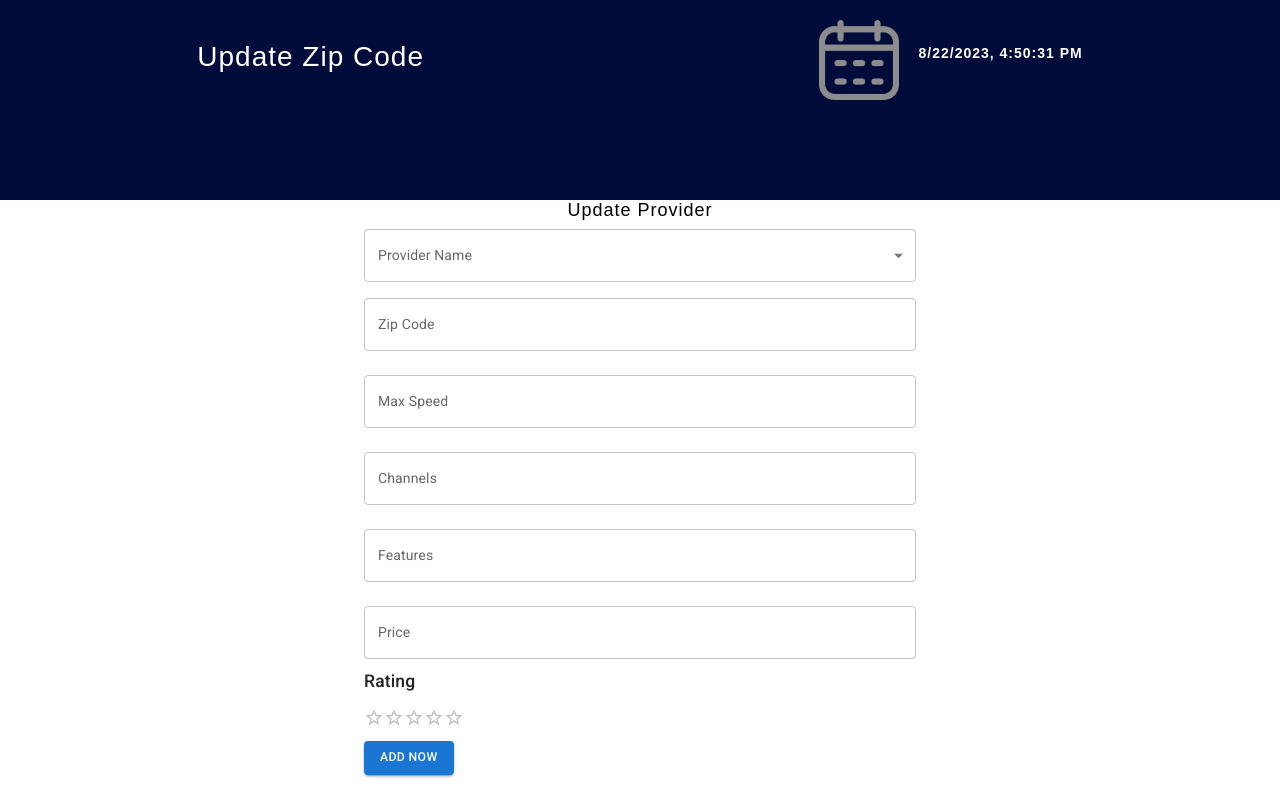
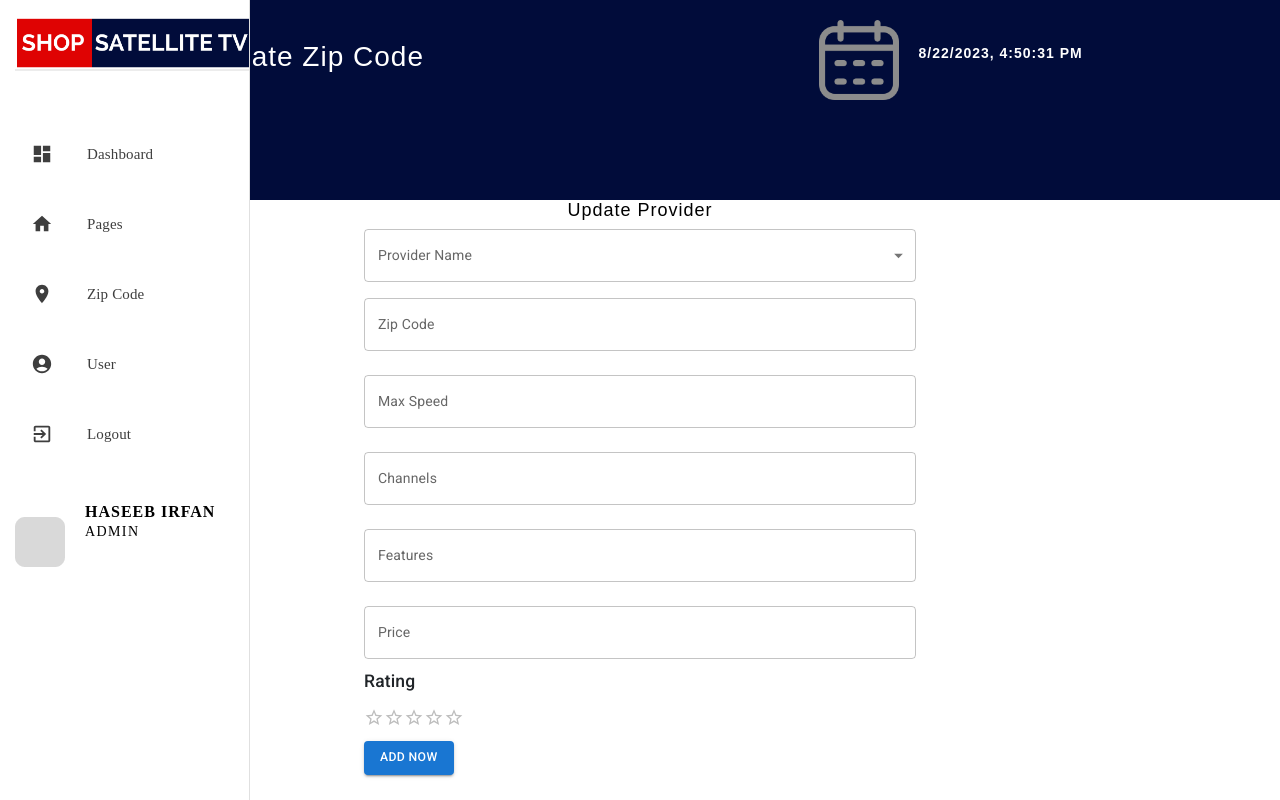
Before and after one commit to ShabiGardezi/DashboardCableTv, a React (Create React App) app: page /update_privoder in a window 1280 px wide. Built offline with nearby package versions, Linux system fonts and the light colour scheme; a small style sheet from the web is missing.

Commit message:
update provider component

```diff
--- a/src/components/UpdateProvider.jsx
+++ b/src/components/UpdateProvider.jsx
@@ -12,6 +12,7 @@ import {
 } from "@mui/material";
 import "../styles/ProviderForm.css";
 import HeaderCommon from "../pages/HeaderCommon";
+import VerticalNavbar from "./Sidebar";
 function ProviderForm() {
   const [providerName, setProviderName] = useState("");
   const [zipCode, setZipCode] = useState("");
@@ -94,6 +95,8 @@ function ProviderForm() {
   };
 
   return (
+    <>
+      <VerticalNavbar />
       <div className="Provider-container">
         <HeaderCommon title="Update Zip Code" />
         <Container maxWidth="sm">
@@ -189,6 +192,7 @@ function ProviderForm() {
           </form>
         </Container>
       </div>
+    </>
   );
 }
 
```
Lines whose indentation alone changed are shown as unchanged.
